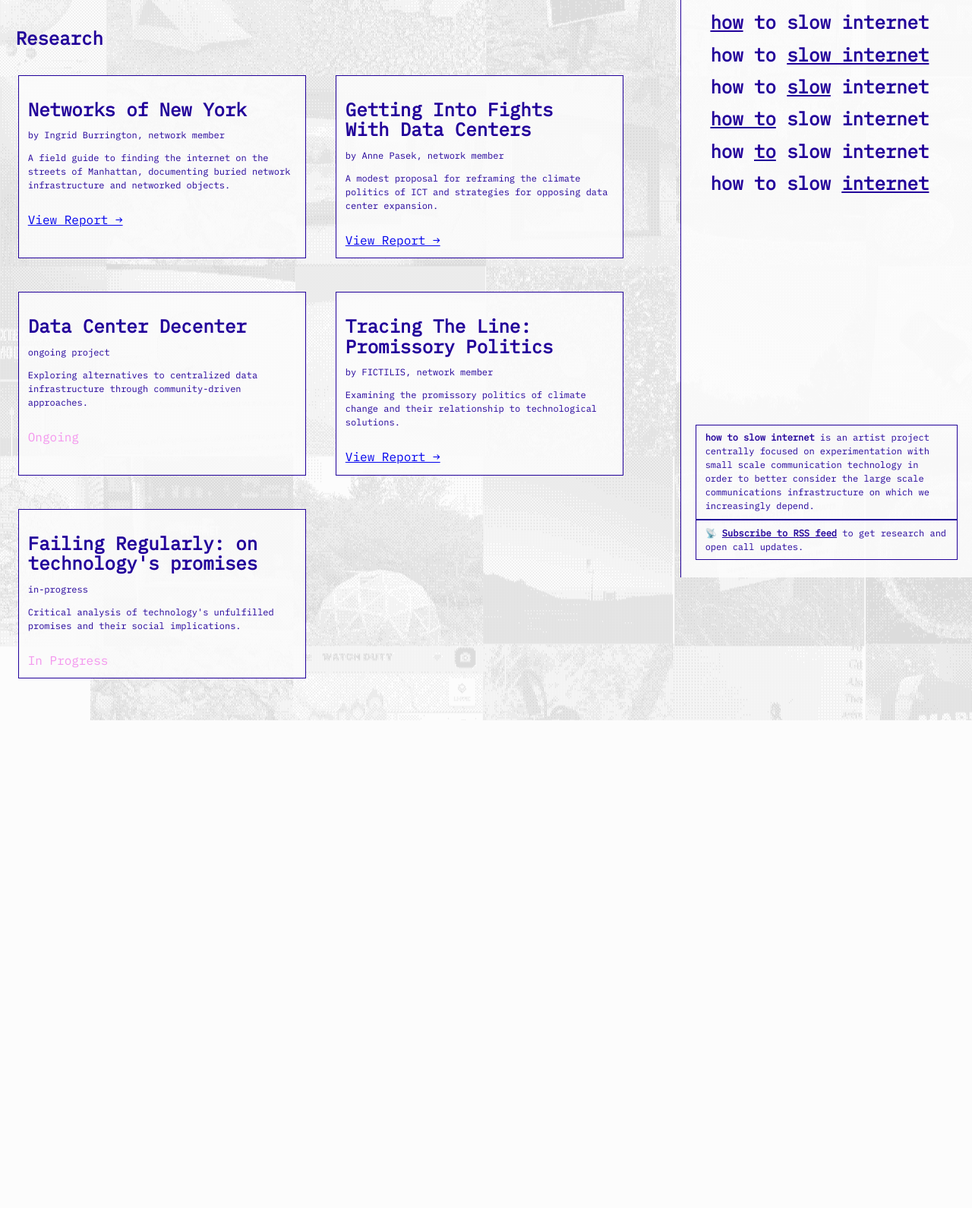
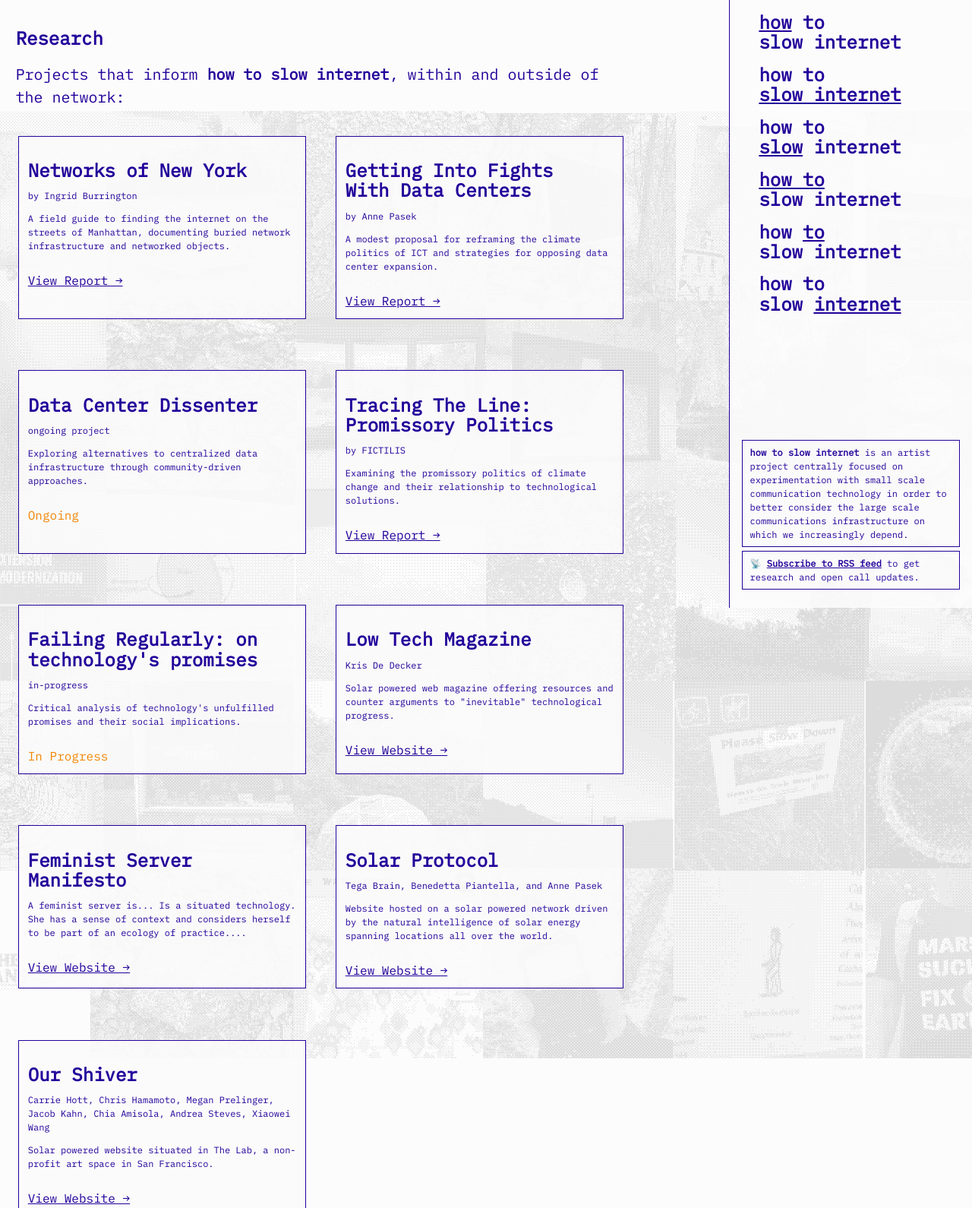
Before and after one commit to carriehott/howtoslowinternet, an Eleventy site: page src/research.html in a window 1280 px wide. Shown: the top 1590 px of the page at 76% size. Before the commit the page ends 948 px from the top, so only its background shows below. Built offline with nearby package versions, Linux system fonts and the light colour scheme; Eleventy itself is replaced by a stand-in of ours; files that its build step writes are made by us from their sources.

Commit message:
updated content

```diff
--- a/src/css/global.css
+++ b/src/css/global.css
@@ -31,19 +31,28 @@ p {
 h1 {
   font-size: 1.5rem;
 }
+
+a {
+    color: #22019a;
+}
 #navmenu {
   display: flex;
   flex-direction: column;
   background-color: #fcfcfcdd;
   border-left: solid 1px #22019a;
   padding-left: 3%;
-  width: 30%;
-  height: 95vh;
+  width: 25%;
+  height: 100vh;
   position: fixed;
   z-index: 100;
   top: 0;
   right: 0;
   overflow-y: scroll;
+}
+
+#nav {
+  margin-top: 0;
+
 }
 
 #footer_about {
@@ -77,7 +86,7 @@ h1 {
 #content {
   padding: 1%;
   width: 65%;
-  margin-right: 25%;
+  margin-right: 20%;
 }
 
 .report-grid {
@@ -115,7 +124,7 @@ h1 {
 }
 
 .status {
-  color: #f496ee;
+  color: #f18706;
 }
 
 #cicada-row {
@@ -257,14 +266,13 @@ iframe {
   #navmenu {
     display: flex;
     flex-direction: column;
-    justify-content: flex-start
+    justify-content: flex-start;
     width: 40%;
     position: fixed;
-    right: 5px;
-    top: 5px;
+    right: 0px;
+    top: 0px;
     max-height: 100vh;
     overflow-y: scroll;
-
   }
 
   #nav,
@@ -284,13 +292,12 @@ iframe {
   #content,
   #mailinglist {
     max-width: 50%;
-
   }
 
   .report-grid {
     grid-template-columns: repeat(auto-fit, minmax(min(45vw, 20rem), 1fr));
   }
-
+}
 
 /* Small mobile devices */
 @media screen and (max-width: 480px) {
--- a/src/research.html
+++ b/src/research.html
@@ -6,50 +6,147 @@ description: how to slow internet research work
 
 <main id="research">
   <h1>Research</h1>
-    <br>
+  <p>
+    Projects that inform <b>how to slow internet</b>, within and outside of the
+    network:
+  </p>
+  <br />
   <div class="report-grid">
     <div class="report-card">
       <h2>Networks of New York</h2>
-            <p class="author">by Ingrid Burrington, network member</p>
-            <p class="description">A field guide to finding the internet on the streets of Manhattan, documenting buried network infrastructure and networked objects.</p>
-            <br>
-            <a href="https://lifewinning.com/projects/networks-of-new-york/" target="_blank" class="report-link">View Report →</a>
+      <p class="author">by Ingrid Burrington</p>
+      <p class="description">
+        A field guide to finding the internet on the streets of Manhattan,
+        documenting buried network infrastructure and networked objects.
+      </p>
+      <br />
+      <a
+        href="https://lifewinning.com/projects/networks-of-new-york/"
+        target="_blank"
+        class="report-link"
+        >View Report →</a
+      >
     </div>
 
     <div class="report-card">
       <h2>Getting Into Fights With Data Centers</h2>
-            <p class="author">by Anne Pasek, network member</p>
-            <p class="description">A modest proposal for reframing the climate politics of ICT and strategies for opposing data center expansion.</p>
-            <br>
-            <a href="https://emmlab.info/Resources_page/Data%20Center%20Fights_digital.pdf" target="_blank" class="report-link">View Report →</a>
+      <p class="author">by Anne Pasek</p>
+      <p class="description">
+        A modest proposal for reframing the climate politics of ICT and
+        strategies for opposing data center expansion.
+      </p>
+      <br />
+      <a
+        href="https://emmlab.info/Resources_page/Data%20Center%20Fights_digital.pdf"
+        target="_blank"
+        class="report-link"
+        >View Report →</a
+      >
     </div>
 
     <div class="report-card">
-            <h2>Data Center Decenter</h2>
+      <h2>Data Center Dissenter</h2>
       <p class="author">ongoing project</p>
-            <p class="description">Exploring alternatives to centralized data infrastructure through community-driven approaches.</p>
-            <br>
+      <p class="description">
+        Exploring alternatives to centralized data infrastructure through
+        community-driven approaches.
+      </p>
+      <br />
       <span class="status">Ongoing</span>
     </div>
 
     <div class="report-card">
       <h2>Tracing The Line: Promissory Politics</h2>
-            <p class="author">by FICTILIS, network member</p>
-            <p class="description">Examining the promissory politics of climate change and their relationship to technological solutions.</p>
-            <br>
-            <a href="https://www.e-flux.com/architecture/workplace/430307/tracing-the-line-or-the-promissory-politics-of-climate-change" target="_blank" class="report-link">View Report →</a>
+      <p class="author">by FICTILIS</p>
+      <p class="description">
+        Examining the promissory politics of climate change and their
+        relationship to technological solutions.
+      </p>
+      <br />
+      <a
+        href="https://www.e-flux.com/architecture/workplace/430307/tracing-the-line-or-the-promissory-politics-of-climate-change"
+        target="_blank"
+        class="report-link"
+        >View Report →</a
+      >
     </div>
 
     <div class="report-card">
       <h2>Failing Regularly: on technology's promises</h2>
       <p class="author">in-progress</p>
-            <p class="description">Critical analysis of technology's unfulfilled promises and their social implications.</p>
-            <br>
+      <p class="description">
+        Critical analysis of technology's unfulfilled promises and their social
+        implications.
+      </p>
+      <br />
       <span class="status">In Progress</span>
     </div>
-         <br>
-    <br>
+    <div class="report-card">
+      <h2>Low Tech Magazine</h2>
+      <p class="author">Kris De Decker</p>
+      <p class="description">
+        Solar powered web magazine offering resources and counter arguments to
+        "inevitable" technological progress.
+      </p>
+      <br />
+      <a
+        href="https://solar.lowtechmagazine.com/"
+        target="_blank"
+        class="report-link"
+        >View Website →</a
+      >
     </div>
-    <br>
-    <br>
+    <div class="report-card">
+      <h2>Feminist Server Manifesto</h2>
+      <p class="description">
+        A feminist server is... Is a situated technology. She has a sense of
+        context and considers herself to be part of an ecology of practice....
+      </p>
+      <br />
+      <a
+        href="https://areyoubeingserved.constantvzw.org/Summit_afterlife.xhtml"
+        target="_blank"
+        class="report-link"
+        >View Website →</a
+      >
+    </div>
+    <div class="report-card">
+      <h2>Solar Protocol</h2>
+      <p class="author">Tega Brain, Benedetta Piantella, and Anne Pasek</p>
+      <p class="description">
+        Website hosted on a solar powered network driven by the natural
+        intelligence of solar energy spanning locations all over the world.
+      </p>
+      <br />
+      <a
+        href="https://solarprotocol.net/index.html"
+        target="_blank"
+        class="report-link"
+        >View Website →</a
+      >
+    </div>
+    <div class="report-card">
+      <h2>Our Shiver</h2>
+      <p class="author">
+        Carrie Hott, Chris Hamamoto, Megan Prelinger, Jacob Kahn, Chia Amisola,
+        Andrea Steves, Xiaowei Wang
+      </p>
+      <p class="description">
+        Solar powered website situated in The Lab, a non-profit art space in San
+        Francisco.
+      </p>
+      <br />
+      <a href="https://www.ourshiver.site" target="_blank" class="report-link"
+        >View Website →</a
+      >
+    </div>
+    <br />
+    <br />
+    <br />
+    <br />
+  </div>
+  <br />
+  <br />
+  <br />
+  <br />
 </main>
```
Also changed, not shown: src/about.html (+3 -2 lines), 3 other files. Lines whose indentation alone changed are shown as unchanged.
